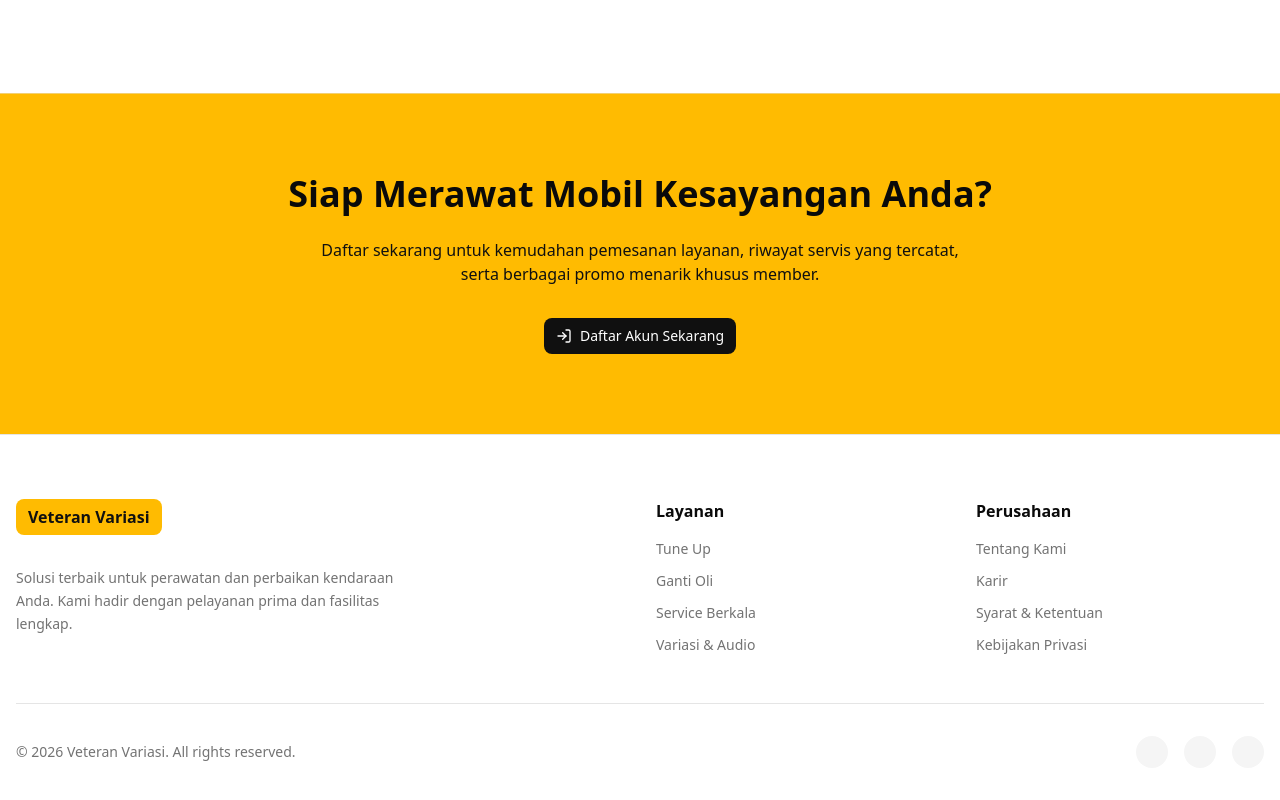
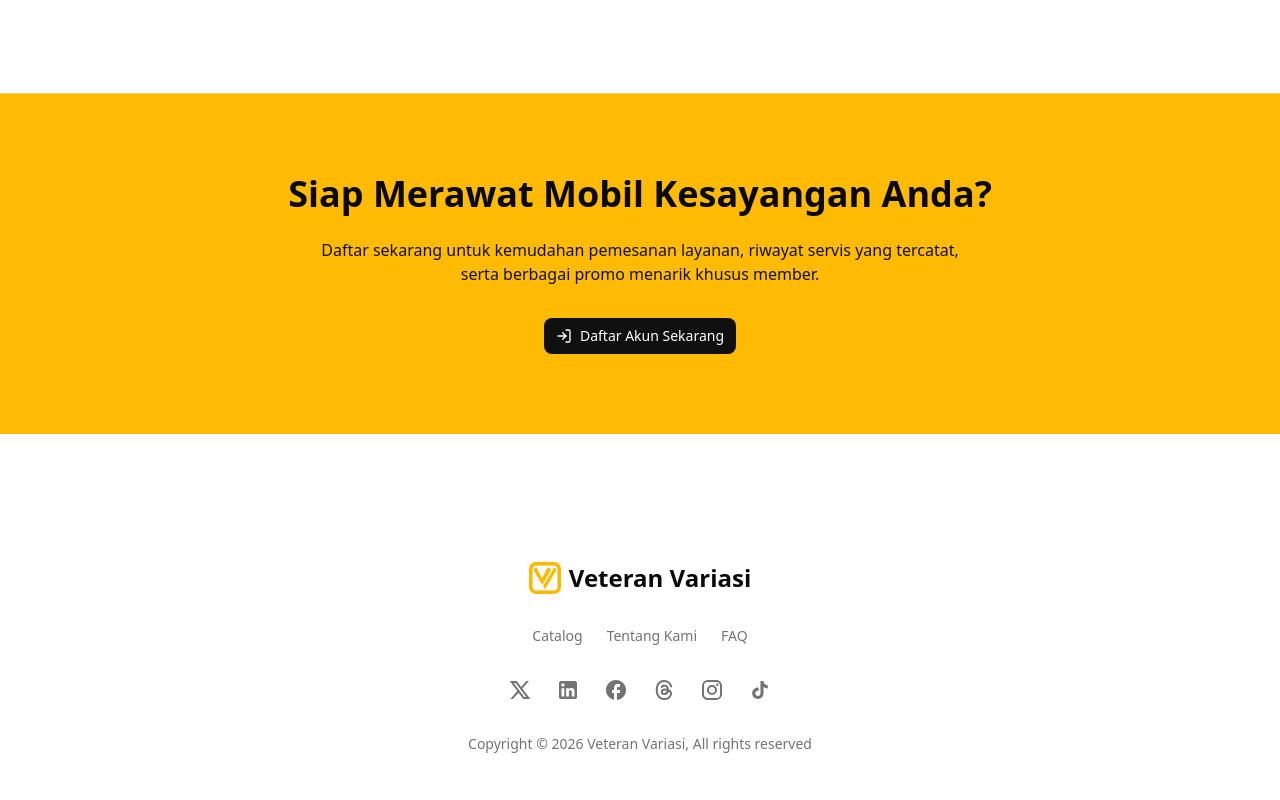
Before and after one commit to zumaku/veteran-variasi, a Next.js app: page / in a window 1280 px wide. Shown: the part 2994-3794 px from the top of the page. Built offline with nearby package versions, Linux system fonts and the light colour scheme; no server answers; the database is empty.

Commit message:
feat: footer

```diff
--- a/app/page.tsx
+++ b/app/page.tsx
@@ -3,7 +3,7 @@ import Link from "next/link";
 import { Check, ChevronRight, MapPin, Clock, Phone, Box, LogIn } from "lucide-react";
 import { Button } from "@/components/ui/button";
 import TopThreeProducts from "@/features/catalog/components/TopThreeProducts";
-import { WhatsappIcon } from "@/components/icons/la-whatsapp";
+import { WhatsappIcon } from "@/components/icons/WhatsappIcon";
 import FAQs from "@/features/faqs/components/FAQs";
 
 export default function Home() {
--- a/components/Footer.tsx
+++ b/components/Footer.tsx
@@ -1,82 +1,97 @@
-import Link from "next/link";
+import Link from 'next/link'
+import Logo from './Logo'
+import { FacebookIcon, InstagramIcon, LinkedInIcon, ThreadIcon, TikTokIcon, XIcon } from './icons'
+import { prisma } from '@/lib/prisma'
 
-export default function Footer() {
-  return (
-    <footer className="bg-background border-t border-border py-12 md:py-16">
-      <div className="container mx-auto px-4">
-        <div className="grid grid-cols-1 md:grid-cols-4 gap-12 md:gap-8 mb-12">
-          <div className="md:col-span-2">
-            <div className="bg-primary text-primary-foreground font-bold font-montserrat px-3 py-1.5 rounded-md inline-block mb-4">
-              Veteran Variasi
+const links = [
+    {
+        title: 'Catalog',
+        href: '/catalog',
+    },
+    {
+        title: 'Tentang Kami',
+        href: '#tentang-kami',
+    },
+    {
+        title: 'FAQ',
+        href: '#faq',
+    },
+]
+
+export default async function Footer() {
+    return (
+        <footer className="py-16 md:py-32">
+            <div className="mx-auto max-w-5xl px-6">
+                <Link
+                    href="/"
+                    aria-label="go home"
+                    className="mx-auto block size-fit flex items-center gap-2">
+                    <Logo size={32} />
+                    <p className='text-2xl font-bold'>Veteran Variasi</p>
+                </Link>
+
+                <div className="my-8 flex flex-wrap justify-center gap-6 text-sm">
+                    {links.map((link, index) => (
+                        <Link
+                            key={index}
+                            href={link.href}
+                            className="text-muted-foreground hover:text-primary block duration-150">
+                            <span>{link.title}</span>
+                        </Link>
+                    ))}
+                </div>
+                <div className="my-8 flex flex-wrap justify-center gap-6 text-sm">
+                    <Link
+                        href="#"
+                        target="_blank"
+                        rel="noopener noreferrer"
+                        aria-label="X/Twitter"
+                        className="text-muted-foreground hover:text-primary block">
+                        <XIcon />
+                    </Link>
+                    <Link
+                        href="#"
+                        target="_blank"
+                        rel="noopener noreferrer"
+                        aria-label="LinkedIn"
+                        className="text-muted-foreground hover:text-primary block">
+                        <LinkedInIcon />
+                    </Link>
+                    <Link
+                        href="#"
+                        target="_blank"
+                        rel="noopener noreferrer"
+                        aria-label="Facebook"
+                        className="text-muted-foreground hover:text-primary block">
+                        <FacebookIcon />
+                    </Link>
+                    <Link
+                        href="#"
+                        target="_blank"
+                        rel="noopener noreferrer"
+                        aria-label="Threads"
+                        className="text-muted-foreground hover:text-primary block">
+                        <ThreadIcon />
+                    </Link>
+                    <Link
+                        href="#"
+                        target="_blank"
+                        rel="noopener noreferrer"
+                        aria-label="Instagram"
+                        className="text-muted-foreground hover:text-primary block">
+                        <InstagramIcon />
+                    </Link>
+                    <Link
+                        href="#"
+                        target="_blank"
+                        rel="noopener noreferrer"
+                        aria-label="TikTok"
+                        className="text-muted-foreground hover:text-primary block">
+                        <TikTokIcon />
+                    </Link>
+                </div>
+                <span className="text-muted-foreground block text-center text-sm">Copyright © {new Date().getFullYear()} Veteran Variasi, All rights reserved</span>
             </div>
-            <p className="text-muted-foreground text-sm max-w-sm mt-4 leading-relaxed">
-              Solusi terbaik untuk perawatan dan perbaikan kendaraan Anda. Kami
-              hadir dengan pelayanan prima dan fasilitas lengkap.
-            </p>
-          </div>
-          <div>
-            <h4 className="font-bold font-montserrat mb-4">Layanan</h4>
-            <ul className="flex flex-col gap-3 text-sm text-muted-foreground">
-              <li>
-                <Link href="#" className="hover:text-primary transition-colors">
-                  Tune Up
-                </Link>
-              </li>
-              <li>
-                <Link href="#" className="hover:text-primary transition-colors">
-                  Ganti Oli
-                </Link>
-              </li>
-              <li>
-                <Link href="#" className="hover:text-primary transition-colors">
-                  Service Berkala
-                </Link>
-              </li>
-              <li>
-                <Link href="#" className="hover:text-primary transition-colors">
-                  Variasi & Audio
-                </Link>
-              </li>
-            </ul>
-          </div>
-          <div>
-            <h4 className="font-bold font-montserrat mb-4">Perusahaan</h4>
-            <ul className="flex flex-col gap-3 text-sm text-muted-foreground">
-              <li>
-                <Link href="#" className="hover:text-primary transition-colors">
-                  Tentang Kami
-                </Link>
-              </li>
-              <li>
-                <Link href="#" className="hover:text-primary transition-colors">
-                  Karir
-                </Link>
-              </li>
-              <li>
-                <Link href="#" className="hover:text-primary transition-colors">
-                  Syarat & Ketentuan
-                </Link>
-              </li>
-              <li>
-                <Link href="#" className="hover:text-primary transition-colors">
-                  Kebijakan Privasi
-                </Link>
-              </li>
-            </ul>
-          </div>
-        </div>
-        <div className="pt-8 border-t border-border flex flex-col md:flex-row items-center justify-between gap-4 text-sm text-muted-foreground">
-          <p>
-            &copy; {new Date().getFullYear()} Veteran Variasi. All rights
-            reserved.
-          </p>
-          <div className="flex gap-4">
-            <div className="w-8 h-8 rounded-full bg-muted flex items-center justify-center hover:bg-primary hover:text-primary-foreground transition-colors cursor-pointer" />
-            <div className="w-8 h-8 rounded-full bg-muted flex items-center justify-center hover:bg-primary hover:text-primary-foreground transition-colors cursor-pointer" />
-            <div className="w-8 h-8 rounded-full bg-muted flex items-center justify-center hover:bg-primary hover:text-primary-foreground transition-colors cursor-pointer" />
-          </div>
-        </div>
-      </div>
-    </footer>
-  );
+        </footer>
+    )
 }
--- /dev/null
+++ b/components/Logo.tsx
@@ -0,0 +1,32 @@
+export default function Logo({
+  size = 64,
+  color = "#FFB800",
+  strokeWidth = 2,
+  className,
+  ...props
+}: React.SVGProps<SVGSVGElement> & {
+  size?: number;
+  color?: string;
+  strokeWidth?: number;
+}) {
+  return (
+    <svg
+      width={size}
+      height={size}
+      viewBox="0 0 355 353"
+      fill="none"
+      xmlns="http://www.w3.org/2000/svg"
+      stroke={color}
+      strokeWidth={strokeWidth}
+      strokeLinecap="round"
+      strokeLinejoin="round"
+      className={className}
+      {...props}
+    >
+      <path
+        d="M275 0C319.183 0 355 35.8172 355 80V273L354.993 274.034C354.439 317.74 318.838 353 275 353H80L78.9658 352.993C35.6039 352.444 0.556188 317.396 0.00683594 274.034L0 273V80C8.31102e-07 36.1625 35.2597 0.560548 78.9658 0.00683594L80 0H275ZM80 38C56.804 38 38 56.804 38 80V273C38 296.196 56.804 315 80 315H275C298.196 315 317 296.196 317 273V80C317 56.804 298.196 38 275 38H80ZM276.441 67.833C278.328 64.7424 282.502 64.0141 285.323 66.2832L302.074 79.7559C304.393 81.6207 304.994 84.9029 303.487 87.4688L182.964 292.725C180.653 296.66 174.968 296.677 172.634 292.756L157.961 268.11C156.823 266.199 156.835 263.814 157.994 261.915L276.441 67.833ZM206.327 65.1523C207.934 62.1649 211.696 61.1024 214.628 62.8076L240.221 77.6914C243.072 79.3498 244.051 82.9992 242.41 85.8613L152.197 243.252C151.091 245.181 149.177 246.183 147.23 246.26C144.87 246.697 142.288 245.728 140.923 243.363L50.002 85.8848C48.3452 83.0151 49.3287 79.3454 52.1982 77.6885L77.8135 62.8994C80.822 61.1624 84.6723 62.3357 86.2012 65.4551L143.399 182.169L206.327 65.1523Z"
+        fill={color}
+      />
+    </svg>
+  );
+}
--- /dev/null
+++ b/components/icons/FacebookIcon.tsx
@@ -0,0 +1,26 @@
+export function FacebookIcon({
+  size = 32,
+  color = "currentColor",
+  strokeWidth = 2,
+  className,
+  ...props
+}: React.SVGProps<SVGSVGElement> & {
+  size?: number;
+  color?: string;
+  strokeWidth?: number;
+}) {
+  return (
+    <svg
+      className="size-6"
+      xmlns="http://www.w3.org/2000/svg"
+      width={size}
+      height={size}
+      viewBox="0 0 24 24"
+    >
+      <path
+        fill={color}
+        d="M22 12c0-5.52-4.48-10-10-10S2 6.48 2 12c0 4.84 3.44 8.87 8 9.8V15H8v-3h2V9.5C10 7.57 11.57 6 13.5 6H16v3h-2c-.55 0-1 .45-1 1v2h3v3h-3v6.95c5.05-.5 9-4.76 9-9.95"
+      ></path>
+    </svg>
+  );
+}
--- /dev/null
+++ b/components/icons/InstagramIcon.tsx
@@ -0,0 +1,26 @@
+export function InstagramIcon({
+  size = 32,
+  color = "currentColor",
+  strokeWidth = 2,
+  className,
+  ...props
+}: React.SVGProps<SVGSVGElement> & {
+  size?: number;
+  color?: string;
+  strokeWidth?: number;
+}) {
+  return (
+    <svg
+      className="size-6"
+      xmlns="http://www.w3.org/2000/svg"
+      width={size}
+      height={size}
+      viewBox="0 0 24 24"
+    >
+      <path
+        fill={color}
+        d="M7.8 2h8.4C19.4 2 22 4.6 22 7.8v8.4a5.8 5.8 0 0 1-5.8 5.8H7.8C4.6 22 2 19.4 2 16.2V7.8A5.8 5.8 0 0 1 7.8 2m-.2 2A3.6 3.6 0 0 0 4 7.6v8.8C4 18.39 5.61 20 7.6 20h8.8a3.6 3.6 0 0 0 3.6-3.6V7.6C20 5.61 18.39 4 16.4 4zm9.65 1.5a1.25 1.25 0 0 1 1.25 1.25A1.25 1.25 0 0 1 17.25 8A1.25 1.25 0 0 1 16 6.75a1.25 1.25 0 0 1 1.25-1.25M12 7a5 5 0 0 1 5 5a5 5 0 0 1-5 5a5 5 0 0 1-5-5a5 5 0 0 1 5-5m0 2a3 3 0 0 0-3 3a3 3 0 0 0 3 3a3 3 0 0 0 3-3a3 3 0 0 0-3-3"
+      ></path>
+    </svg>
+  );
+}
--- /dev/null
+++ b/components/icons/LinkedInIcon.tsx
@@ -0,0 +1,26 @@
+export function LinkedInIcon({
+  size = 32,
+  color = "currentColor",
+  strokeWidth = 2,
+  className,
+  ...props
+}: React.SVGProps<SVGSVGElement> & {
+  size?: number;
+  color?: string;
+  strokeWidth?: number;
+}) {
+  return (
+    <svg
+      className="size-6"
+      xmlns="http://www.w3.org/2000/svg"
+      width={size}
+      height={size}
+      viewBox="0 0 24 24"
+    >
+      <path
+        fill={color}
+        d="M19 3a2 2 0 0 1 2 2v14a2 2 0 0 1-2 2H5a2 2 0 0 1-2-2V5a2 2 0 0 1 2-2zm-.5 15.5v-5.3a3.26 3.26 0 0 0-3.26-3.26c-.85 0-1.84.52-2.32 1.3v-1.11h-2.79v8.37h2.79v-4.93c0-.77.62-1.4 1.39-1.4a1.4 1.4 0 0 1 1.4 1.4v4.93zM6.88 8.56a1.68 1.68 0 0 0 1.68-1.68c0-.93-.75-1.69-1.68-1.69a1.69 1.69 0 0 0-1.69 1.69c0 .93.76 1.68 1.69 1.68m1.39 9.94v-8.37H5.5v8.37z"
+      ></path>
+    </svg>
+  );
+}
--- /dev/null
+++ b/components/icons/ThreadIcon.tsx
@@ -0,0 +1,31 @@
+export function ThreadIcon({
+  size = 32,
+  color = "currentColor",
+  strokeWidth = 2,
+  className,
+  ...props
+}: React.SVGProps<SVGSVGElement> & {
+  size?: number;
+  color?: string;
+  strokeWidth?: number;
+}) {
+  return (
+    <svg
+      className="size-6"
+      xmlns="http://www.w3.org/2000/svg"
+      width={size}
+      height={size}
+      viewBox="0 0 24 24"
+    >
+      <path
+        fill="none"
+        stroke={color}
+        strokeLinecap="round"
+        strokeLinejoin="round"
+        strokeWidth={strokeWidth}
+        d="M19.25 8.505c-1.577-5.867-7-5.5-7-5.5s-7.5-.5-7.5 8.995s7.5 8.996 7.5 8.996s4.458.296 6.5-3.918c.667-1.858.5-5.573-6-5.573c0 0-3 0-3 2.5c0 .976 1 2 2.5 2s3.171-1.027 3.5-3c1-6-4.5-6.5-6-4"
+        color={color}
+      ></path>
+    </svg>
+  );
+}
--- /dev/null
+++ b/components/icons/TikTokIcon.tsx
@@ -0,0 +1,26 @@
+export function TikTokIcon({
+  size = 32,
+  color = "currentColor",
+  strokeWidth = 2,
+  className,
+  ...props
+}: React.SVGProps<SVGSVGElement> & {
+  size?: number;
+  color?: string;
+  strokeWidth?: number;
+}) {
+  return (
+    <svg
+      className="size-6"
+      xmlns="http://www.w3.org/2000/svg"
+      width={size}
+      height={size}
+      viewBox="0 0 24 24"
+    >
+      <path
+        fill={color}
+        d="M16.6 5.82s.51.5 0 0A4.28 4.28 0 0 1 15.54 3h-3.09v12.4a2.59 2.59 0 0 1-2.59 2.5c-1.42 0-2.6-1.16-2.6-2.6c0-1.72 1.66-3.01 3.37-2.48V9.66c-3.45-.46-6.47 2.22-6.47 5.64c0 3.33 2.76 5.7 5.69 5.7c3.14 0 5.69-2.55 5.69-5.7V9.01a7.35 7.35 0 0 0 4.3 1.38V7.3s-1.88.09-3.24-1.48"
+      ></path>
+    </svg>
+  );
+}
--- /dev/null
+++ b/components/icons/XIcon.tsx
@@ -0,0 +1,26 @@
+export function XIcon({
+  size = 32,
+  color = "currentColor",
+  strokeWidth = 2,
+  className,
+  ...props
+}: React.SVGProps<SVGSVGElement> & {
+  size?: number;
+  color?: string;
+  strokeWidth?: number;
+}) {
+  return (
+    <svg
+      className="size-6"
+      xmlns="http://www.w3.org/2000/svg"
+      width={size}
+      height={size}
+      viewBox="0 0 24 24"
+    >
+      <path
+        fill={color}
+        d="M10.488 14.651L15.25 21h7l-7.858-10.478L20.93 3h-2.65l-5.117 5.886L8.75 3h-7l7.51 10.015L2.32 21h2.65zM16.25 19L5.75 5h2l10.5 14z"
+      ></path>
+    </svg>
+  );
+}
--- /dev/null
+++ b/components/icons/index.ts
@@ -0,0 +1,6 @@
+export * from './XIcon'
+export * from './LinkedInIcon'
+export * from './FacebookIcon'
+export * from './ThreadIcon'
+export * from './InstagramIcon'
+export * from './TikTokIcon'
```
Also changed, not shown: components/icons/WhatsappIcon.tsx (renamed from components/icons/la-whatsapp.tsx), public/images/why-choose-us.png (deleted), public/why-choose-us-veteran-variasi.png (renamed from public/images/why-choose-us-veteran-variasi.png).
